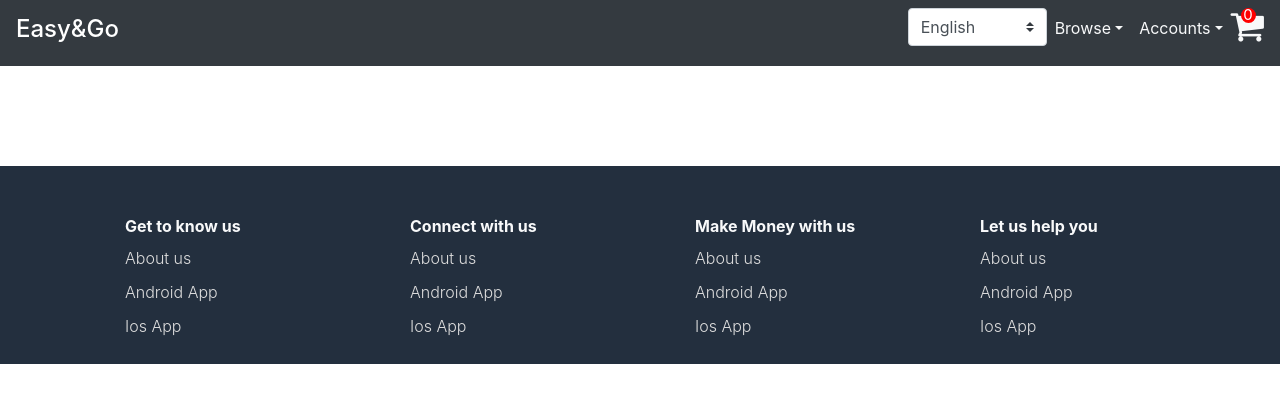
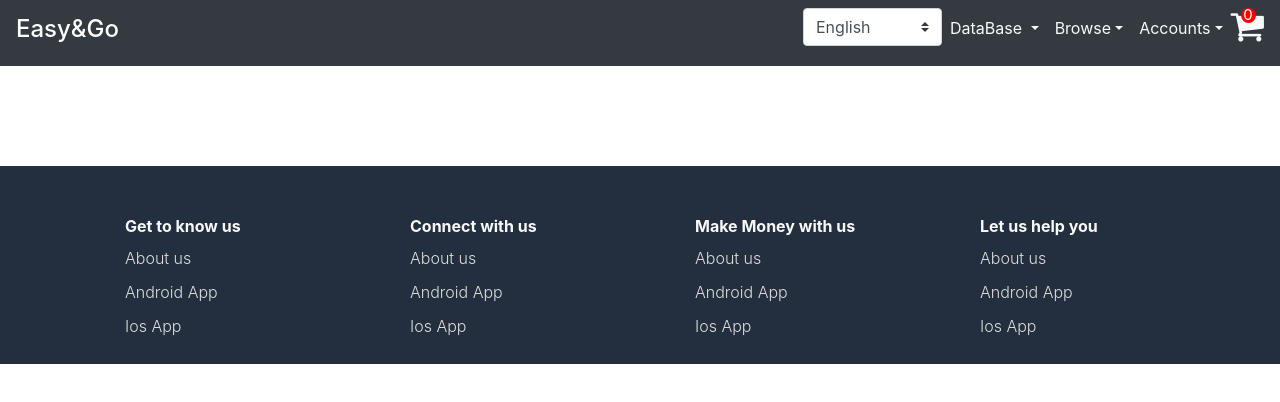
Before and after one commit to DiabloHunter/CourseWork_Front, a Vue app: page /admin/category/1 in a window 1280 px wide. Shown: the top 402 px of the page. Built offline with nearby package versions, Linux system fonts and the light colour scheme; no server answers.

Commit message:
Fixed localization alerts Added backup and restore

```diff
--- a/src/App.vue
+++ b/src/App.vue
@@ -1,9 +1,12 @@
 <template>
   <Navbar :cartCount="cartCount"
+          :language="language"
+          :userRole="userRole"
+          :token="token"
+          :baseURL="baseURL"
           @resetCartCount="resetCartCount"
-          :token="token"
           @changeLang="changeLang"
-          :language="language"
+          @fetchData="fetchData"
   />
   <router-view v-if="categories && products" style="min-height: 60vh"
       :baseURL="baseURL"
--- a/src/components/Navbar.vue
+++ b/src/components/Navbar.vue
@@ -26,6 +26,27 @@
             <option value="en">English</option>
             <option value="ua">Український</option>
           </select>
+        </li>
+        <li class="nav-item dropdown">
+<!--          <select v-if="userRole" class="custom-select" >
+            <option value="backUp" @click="backUp()">BackUp</option>
+            <option value="restore" @click="restore()">Restore</option>
+          </select>-->
+          <a
+              class="nav-link text-light dropdown-toggle"
+              href="#"
+              id="navbarackUp"
+              data-toggle="dropdown">
+            DataBase
+          </a>
+          <div class="dropdown-menu" aria-labelledby="navbarBrowse">
+            <a class="dropdown-item" href="#" style="color:black;" @click="backUp()">
+              BackUp
+            </a>
+            <a class="dropdown-item" href="#" style="color:black;" @click="restore()">
+              Restore
+            </a>
+          </div>
         </li>
         <li class="nav-item dropdown">
           <a
@@ -114,11 +135,12 @@
 import swal from "sweetalert";
 import en from "@/assets/i18n/en";
 import ua from "@/assets/i18n/ua";
+import axios from "axios";
 export default {
   // eslint-disable-next-line vue/multi-word-component-names
   name: "Navbar",
   mixins:[en, ua],
-  props: ["cartCount", "token", "language"],
+  props: ["baseURL","cartCount", "token", "language", "userRole"],
   data() {
     return {
       lang: "en",
@@ -130,8 +152,24 @@ export default {
     },
     changeLang(){
       this.$emit("changeLang", {
-            lang: this.lang,
+        lang: this.lang,
       })
+    },
+    async backUp(){
+      await axios
+          .post(`${this.baseURL}user/backup?token=${this.token}`)
+          .then(() => {
+            this.$emit("fetchData");
+          })
+          .catch((err) => console.log("err", err));
+    },
+    restore(){
+      axios
+          .post(`${this.baseURL}user/restore?token=${this.token}`)
+          .then(() => {
+            this.$emit("fetchData");
+          })
+          .catch((err) => console.log("err", err));
     },
     signout() {
       localStorage.removeItem("token");
@@ -145,7 +183,7 @@ export default {
     },
   },
   mounted() {
-/*    this.token = localStorage.getItem("token");*/
+   /* this.token = localStorage.getItem("token");*/
   },
 };
 </script>
--- a/src/views/Category/EditCategory.vue
+++ b/src/views/Category/EditCategory.vue
@@ -52,7 +52,6 @@ export default {
     },
     async editCategory(){
       delete this.category["products"]
-      console.log('category', this.category)
       await axios.post(`${this.baseURL}category/update/${this.id}`, this.category)
           .then((res)=>{
             if(res.data.success){
@@ -73,7 +72,6 @@ export default {
     },
     async deleteCategory(){
       delete this.category["products"]
-      console.log('category', this.category)
       await axios.delete(`${this.baseURL}category/delete/${this.id}`, this.category)
           .then(()=>{
             this.$emit("fetchData");
--- a/src/views/Checkout/Checkout.vue
+++ b/src/views/Checkout/Checkout.vue
@@ -71,9 +71,6 @@ export default {
           .catch((err) => console.log(err));
     },
     goToCheckout() {
-      console.log('checkoutBodyArray', this.checkoutBodyArray);
-      console.log(this.orderItem);
-
       axios
           .post(`${this.baseURL}order/add?token=${this.token}`, this.orderItem)
           .catch((err) => {
@@ -93,7 +90,6 @@ export default {
           )
           .then((response) => {
             localStorage.setItem('sessionId', response.data.sessionId);
-            console.log('session', response.data);
             this.stripe.redirectToCheckout({
               sessionId: response.data.sessionId,
             });
--- a/src/views/Order/OrderDetails.vue
+++ b/src/views/Order/OrderDetails.vue
@@ -86,7 +86,6 @@ export default {
           .then((res) => {
             const result = res.data;
             this.products = result.products;
-            console.log(this.products);
           })
           .catch((err) => console.log("err", err));
     }
--- a/src/views/Product/EditProduct.vue
+++ b/src/views/Product/EditProduct.vue
@@ -75,7 +75,6 @@ export default {
     },
     async editProduct(){
       delete this.product["products"]
-      console.log('product', this.product)
       await axios.post(`${this.baseURL}product/update/${this.id}`, this.product)
           .then(res=>{
             if(res.data.success){
@@ -97,7 +96,6 @@ export default {
     },
     async deleteProduct(){
       delete this.product["products"]
-      console.log('product', this.product)
       await axios.delete(`${this.baseURL}product/delete/${this.id}`, this.product)
           .then(()=>{
             this.$emit("fetchData");
@@ -112,7 +110,6 @@ export default {
   mounted() {
     this.id = this.$route.params.id;
     this.product = this.products.find(product=>product.id==this.id)
-    console.log(this.product);
   }
 }
 </script>
--- a/src/views/Product/Product.vue
+++ b/src/views/Product/Product.vue
@@ -105,7 +105,6 @@ export default {
   mounted() {
     this.$emit("fetchData");
     this.thisProducts = this.products;
-    console.log(this.userRole);
     this.productSortAndFilter();
   }
 }
--- a/src/views/Signin.vue
+++ b/src/views/Signin.vue
@@ -56,7 +56,6 @@ export default {
 
                         }*/
             localStorage.setItem("token", res.data.token);
-            console.log(res.data.role);
             if(res.data.role==="ADMIN"){
               localStorage.setItem("userRole", res.data.role);
             }
--- a/src/views/Signup.vue
+++ b/src/views/Signup.vue
@@ -112,7 +112,6 @@ export default {
           lastName: this.lastName,
           password: this.password,
         };
-        console.log("user", user);
         await axios
             .post(`${this.baseURL}user/signup`, user)
             .then(() => {
--- a/src/views/User/Profile.vue
+++ b/src/views/User/Profile.vue
@@ -106,7 +106,6 @@ export default {
       return this[this.language]["profile"][prop];
     },
     async editUser(){
-      console.log(this.token);
       if (this.password === this.confirmPassword) {
         const user = {
           email: this.email,
```
